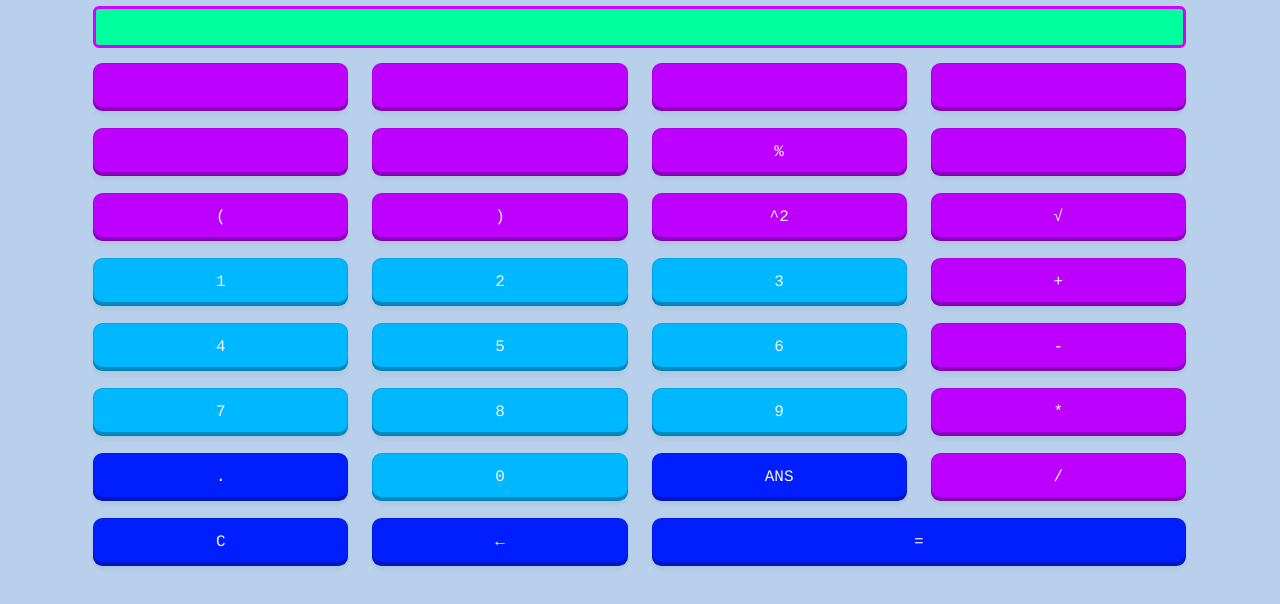
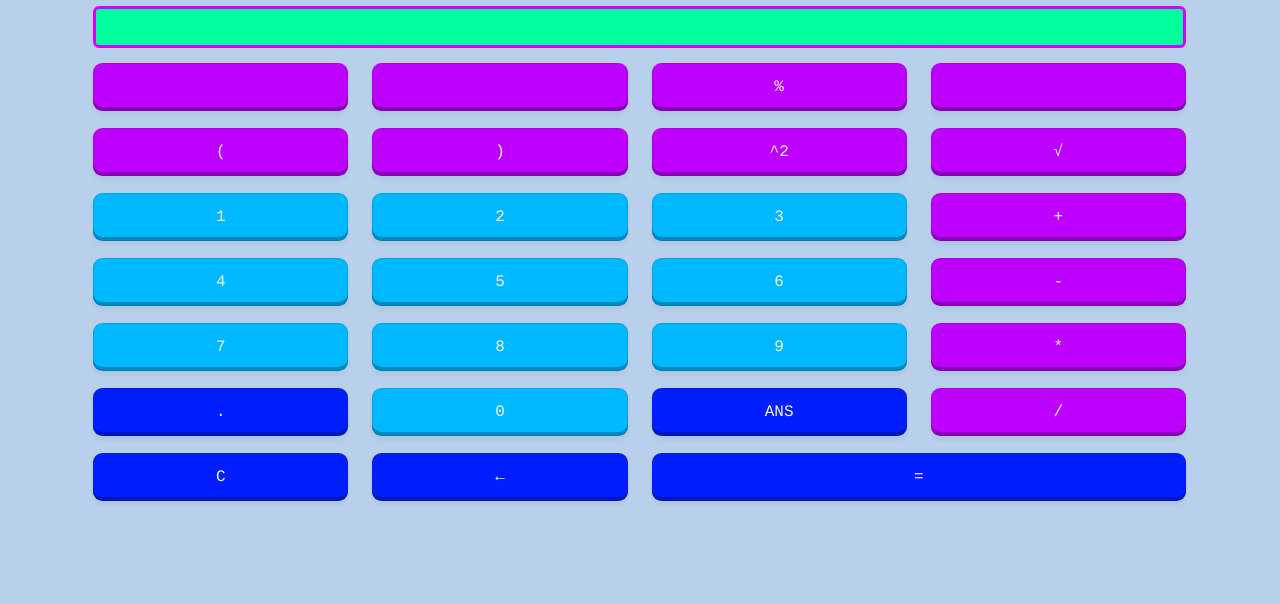
Before and after one commit to BenjaminCastroO/calculadora, a plain HTML site: page index.html in a window 1280 px wide. Shown: the part 102-706 px from the top of the page. Drawn offline with nearby package versions, Linux system fonts and the light colour scheme.

Commit message:
Modificando primera linea de botones duplicada

```diff
--- a/index.html
+++ b/index.html
@@ -122,31 +122,6 @@
             <input class="form-control mt-2" id="resultado" readonly />
           </div>
         </div>
-
-
-        <div class="row">
-          <div class="col-3">
-            <button id="btn1" class="pushy__btn pushy__btn--red p-4">
-
-            </button>
-          </div>
-          <div class="col-3">
-            <button id="btn2" class="pushy__btn pushy__btn--red p-4">
-
-            </button>
-          </div>
-          <div class="col-3">
-            <button id="btn3" class="pushy__btn pushy__btn--red p-4">
-
-            </button>
-          </div>
-          <div class="col-3">
-            <button id="btn4" class="pushy__btn pushy__btn--red p-4">
-
-            </button>
-          </div>
-        </div>
-
 
         <div class="row">
           <div class="col-3">
```
